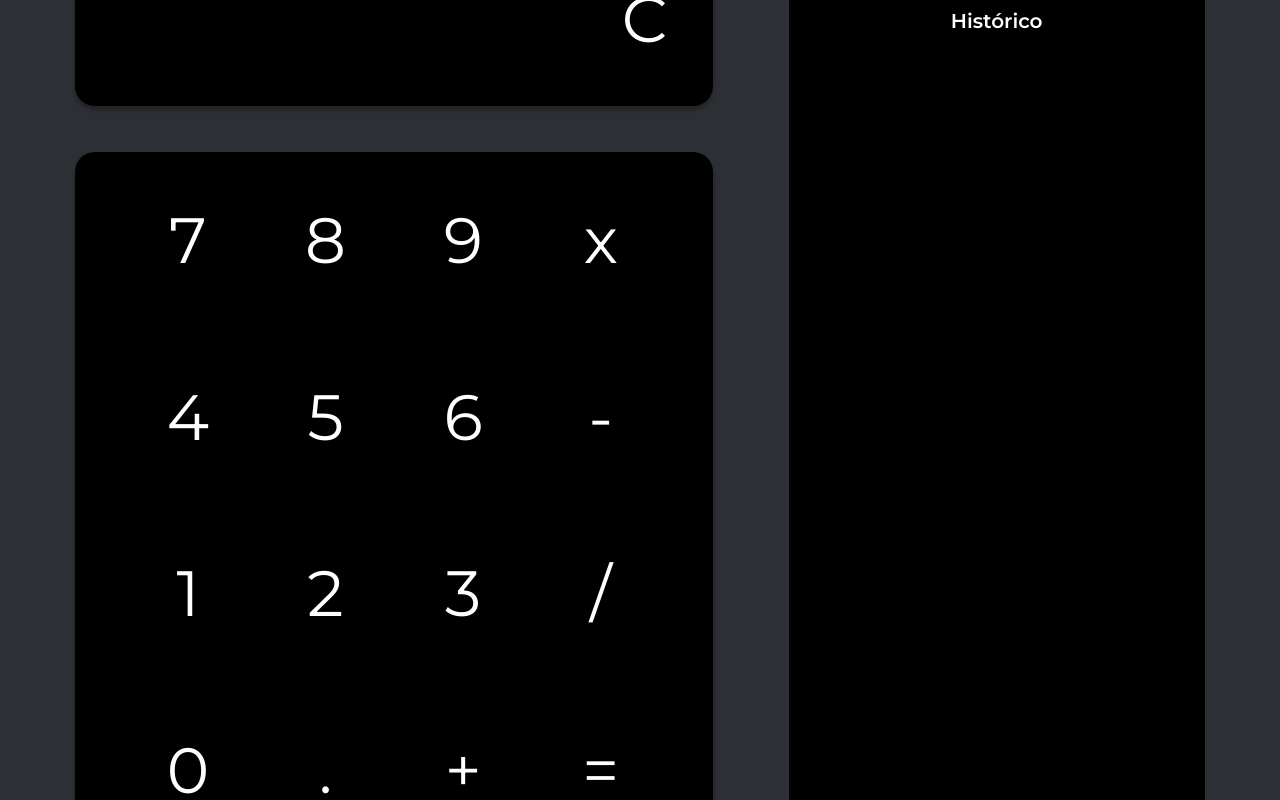
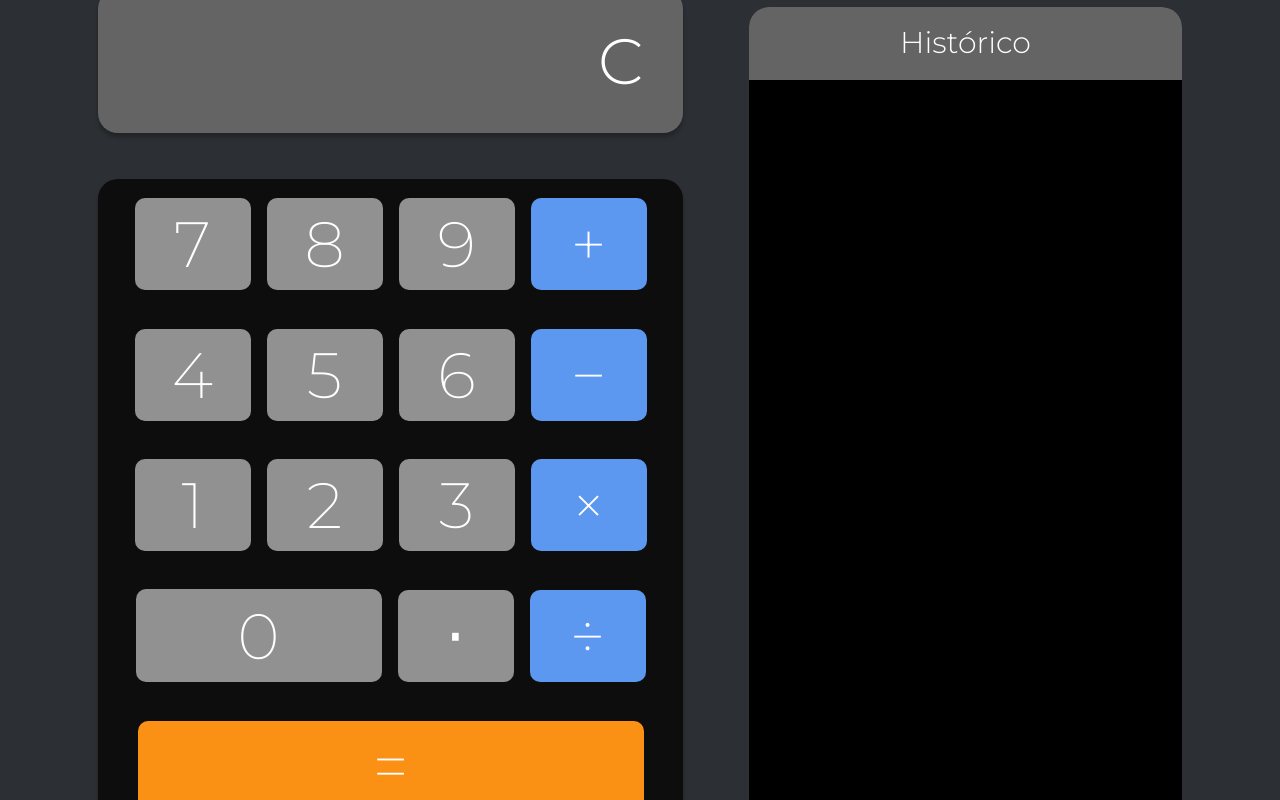
Before and after one commit to juliavaz/calculadora-basica, a website: page index.html in a window 1280 px wide. Drawn offline with Linux system fonts and the light colour scheme.

Commit message:
Finishing the desktop page

```diff
--- a/index.html
+++ b/index.html
@@ -10,7 +10,8 @@
   <link rel="preconnect" href="https://fonts.gstatic.com">
   <link rel="stylesheet" href="./src/css/reset.css">
   <link rel="sortcut icon" href="./src/img/calculator-iconsvg.svg" type="image/x-icon" />
-  <link href="https://fonts.googleapis.com/css2?family=Montserrat:wght@400;600&display=swap" rel="stylesheet">
+  <link rel="preconnect" href="https://fonts.gstatic.com">
+  <link href="https://fonts.googleapis.com/css2?family=Montserrat:wght@200;300;600&display=swap" rel="stylesheet">
   <script src="src/js/math-expression-evaluator.min.js"></script>
   <script src="src/js/calculadora.js"></script>
 </head>
@@ -18,30 +19,33 @@
 <body>
   <div id="containerPrincipal">
     <div id="containerCalculadora">
-      <div id="display">
+      <div id="containerdisplay">
+        <div class="clearButton" onclick="press('clear')">C</div>
+        <div id="display">
+        </div>
       </div>
-      <div class="button clearButton" onclick="press('clear')">C</div>
       <div id="buttons">
 
         <div class="button" onclick="press(7)">7</div>
         <div class="button" onclick="press(8)">8</div>
         <div class="button" onclick="press(9)">9</div>
-        <div class="button" onclick="press('*')">x</div>
+        <div class="button operacao" onclick="press('+')">&#x2b;</div>
 
         <div class="button" onclick="press(4)">4</div>
         <div class="button" onclick="press(5)">5</div>
         <div class="button" onclick="press(6)">6</div>
-        <div class="button" onclick="press('-')">-</div>
+        <div class="button operacao" onclick="press('-')">&#8722;</div>
 
         <div class="button" onclick="press(1)">1</div>
         <div class="button" onclick="press(2)">2</div>
         <div class="button" onclick="press(3)">3</div>
-        <div class="button" onclick="press('/')">/</div>
+        <div class="button operacao" onclick="press('*')">&#xd7;</div>
 
-        <div class="button" onclick="press(0)">0</div>
-        <div class="button" onclick="press('.')">.</div>
-        <div class="button" onclick="press('+')">+</div>
-        <div class="button" onclick="press('=')">=</div>
+        <div class="button zero" onclick="press(0)">0</div>
+        <div class="button" onclick="press('.')">&#8901;</div>
+        <div class="button operacao" onclick="press('&#xf7')">&#xf7;</div>
+
+        <div class="button igual" onclick="press('=')">&#61;</div>
       </div>
     </div>
       <div id="containerHistorico">
--- a/src/css/styles.css
+++ b/src/css/styles.css
@@ -27,7 +27,7 @@ body {
 
 #containerPrincipal {
   display: flex;
-  justify-content: space-evenly;
+  justify-content: center;
   align-items: center;
   height: 100vh;
   overflow: hidden;
@@ -37,22 +37,21 @@ body {
 #containerCalculadora {
   display: flex;
   flex-flow: column nowrap;
-  text-align: center;
-  justify-content: start;
   align-items: center;
+  margin-right: 66px;
 }
 
 #display {
-  width: 638px;
+  width: 585px;
   height: 144px;
   border-radius: 20px;
   margin-top: 20px;
   margin-bottom: 46px;
-  background-color: black;
+  background-color: #646464;
   color: white;
   font-size: 300%;
   font-weight: 700;
-  letter-spacing: 10px;
+  letter-spacing: 5px;
   display: flex;
   align-items: center;
   justify-content: center;
@@ -65,28 +64,29 @@ body {
   flex-flow: row wrap;
   align-items: center;
   justify-content: center;
-  width: 638px;
-  height: 707px;
+  width: 585px;
+  height: 652px;
   border-radius: 20px;
   font-size: 64px;
   font-family: Montserrat;
-  font-weight: 300;
-  background-color: black;
+  font-weight: 200;
+  background-color: #0d0d0d;
   box-shadow: 0px 4px 4px rgba(0, 0, 0, 0.25);
   color: white;
 }
 
 .button {
-  width: 20%;
-  height: 18%;
+  width: 116px;
+  height: 92px;
   border: 1px solid var(--white);
   display: flex;
-  flex-flow: row nowrap;
+  background-color: #919191;
   align-items: center;
   justify-content: center;
-  margin: 5px;
+  margin: 8px;
   border: none;
   cursor: pointer;
+  border-radius: 10px;
 }
 
 .clearButton {
@@ -95,14 +95,16 @@ body {
   font-weight: 300;
   font-size: 64px;
   position: fixed;
-  transform: translateX(250px);
+  margin-left: 500px;
+  margin-top: 60px;
+  cursor: pointer;
 }
 
 #containerHistorico {
   display: flex;
   flex-direction: column;
-  width: 416px;
-  height: 897px;
+  width: 433px;
+  height: 813px;
   margin-top: 26px;
   border-radius: 20px;
   background-color: black;
@@ -129,15 +131,31 @@ body {
 }
 
 #containerbox {
-  margin-top: 20px;
   display: flex;
   justify-content: center;
   align-items: center;
-  width: 253px;
+  width: 100%;
   height: 73px;
-  border-radius: 10px;
+  border-top-left-radius: 10px;
+  border-top-right-radius: 10px;
   color: white;
-  font-size: 20px;
+  background-color: #646464;
+  font-size: 30px;
   font-family: Montserrat;
-  font-weight: 600;
+  font-weight: 300;
 }
+
+.operacao {
+  background-color: #5c97f0;
+}
+
+.zero {
+  width: 246px;
+  height: 93px;
+}
+
+.igual {
+  width: 506px;
+  height: 91px;
+  background-color: #fa9014;
+}
```
